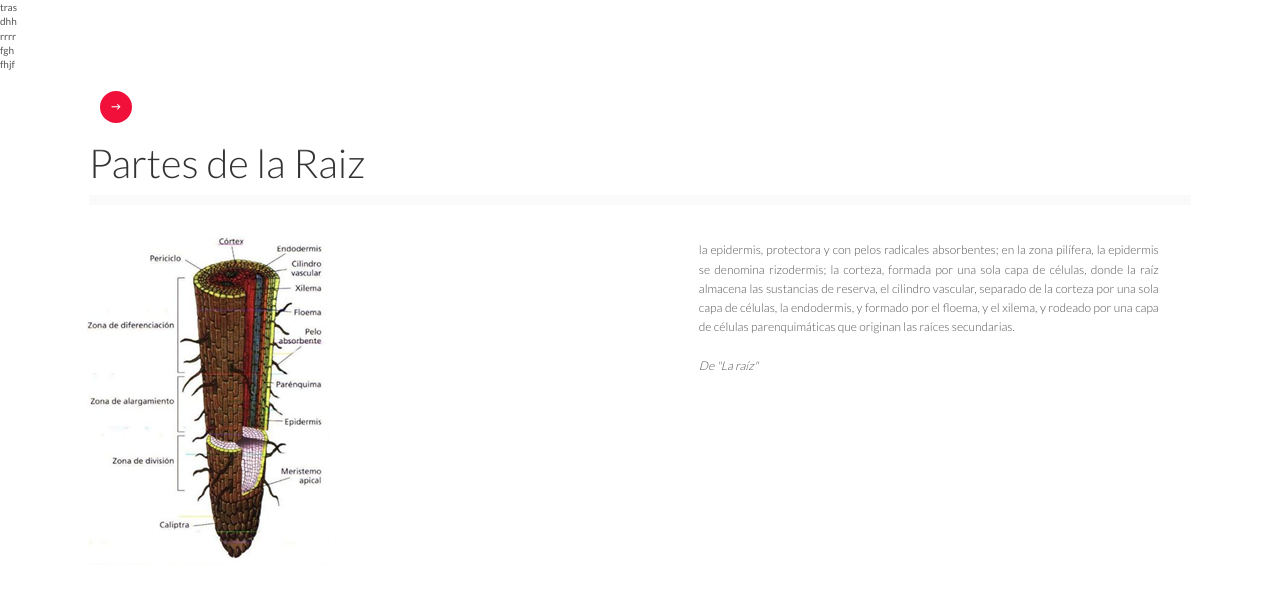
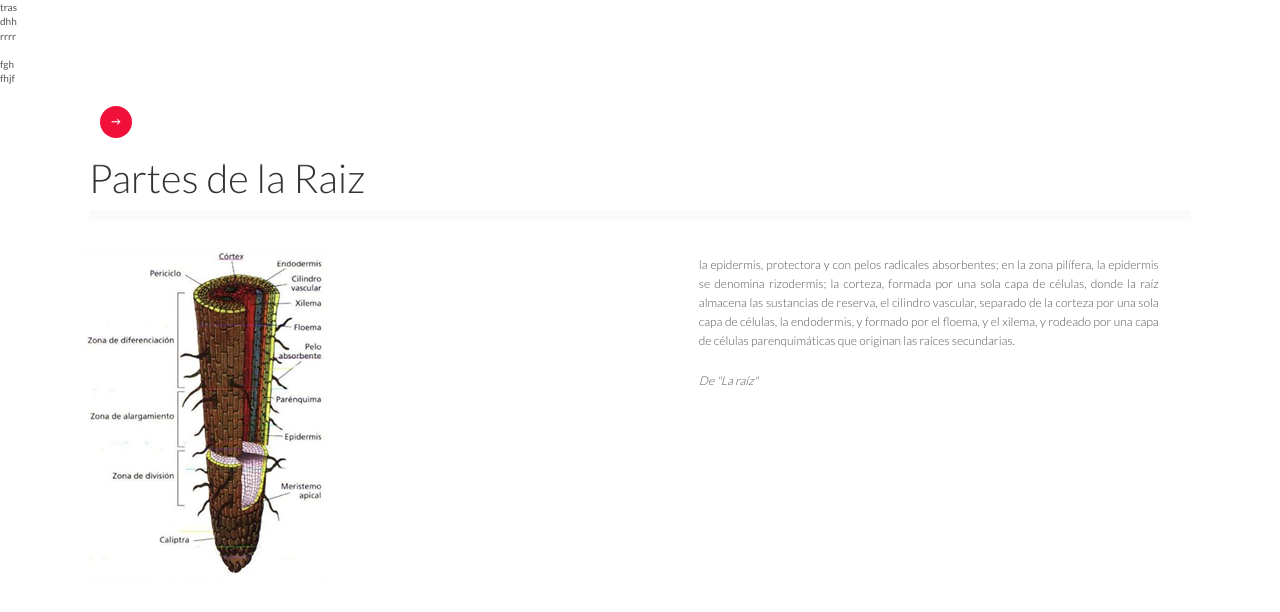
Before and after one commit to beespitia/paginasantiago, a plain HTML site: page index.html in a window 1280 px wide. Drawn offline with nearby package versions, Linux system fonts and the light colour scheme; files whose address does not match are found by name.

Commit message:
cambio 3

```diff
--- a/index.html
+++ b/index.html
@@ -19,7 +19,7 @@
 	<body>
 		<a href="#item1">tras</a><br>
 		<a href="#item2">dhh</a><br>
-		<a href="#item3">rrrr</a><br>
+		<a href="#item3" style="display: block;">rrrr</a><br>
 		<a href="#item4">fgh</a><br>
 		<a href="#item5">fhjf</a>
 
```
